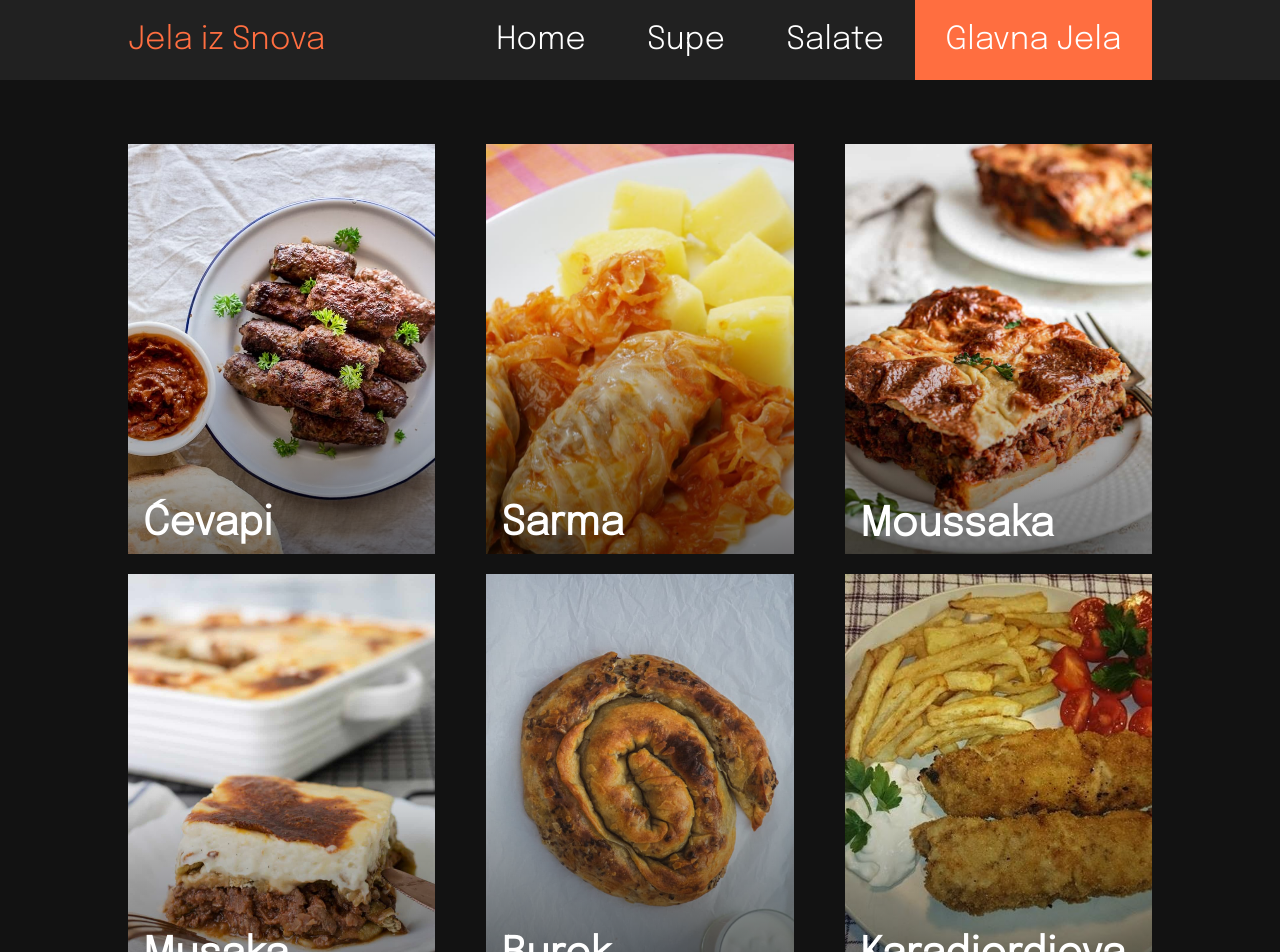
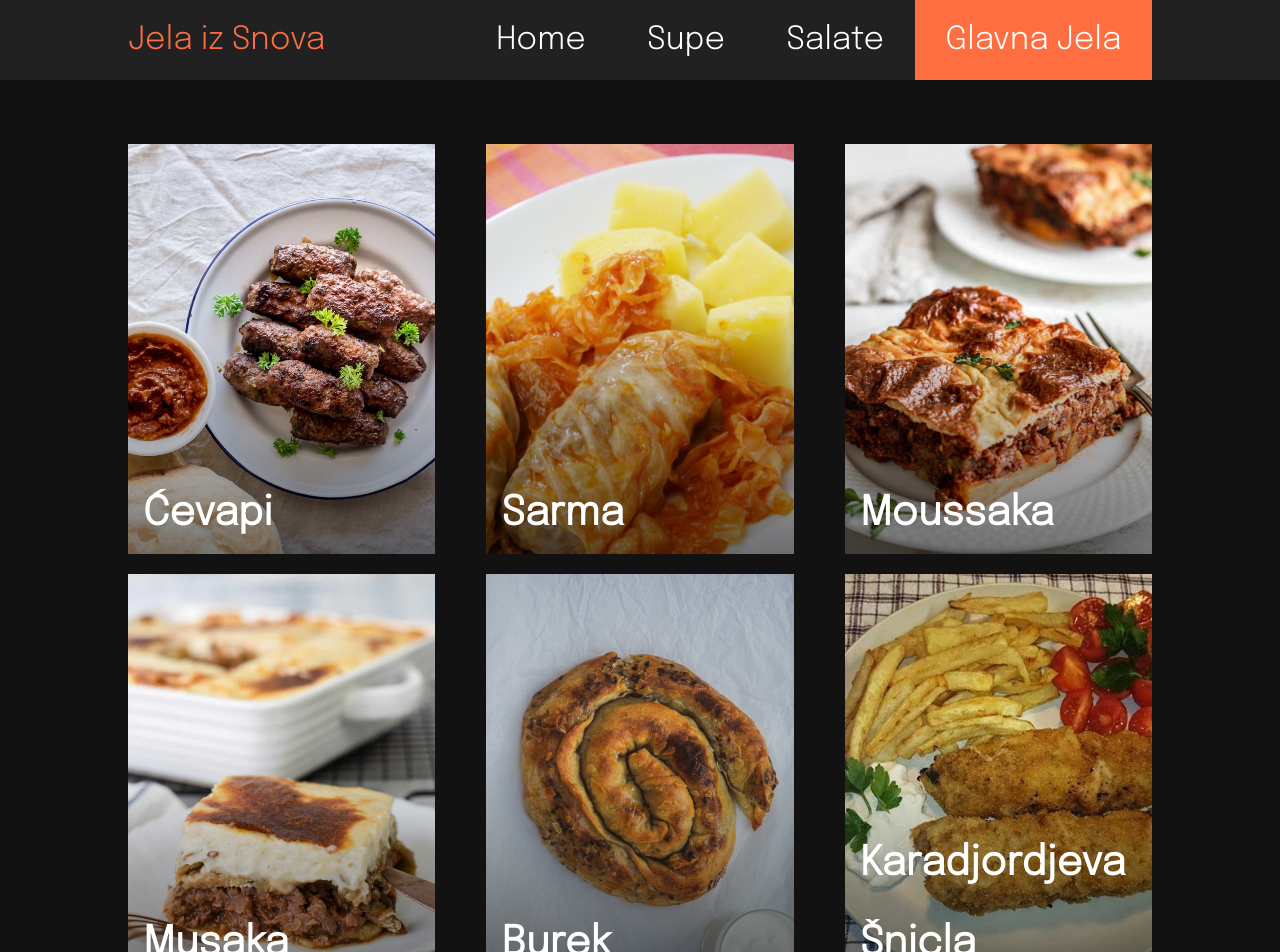
Before and after one commit to UgljesaJovina/web-domaci, a React (Create React App) app: page /glavna-jela in a window 1280 px wide. Shown: the top 952 px of the page. Built offline with nearby package versions, Linux system fonts and the light colour scheme.

Commit message:
neke izmene

```diff
--- a/src/elements/Card.tsx
+++ b/src/elements/Card.tsx
@@ -16,6 +16,7 @@ const Card: React.FC<{ card: ICard }> = ({ card }) => {
 
     return (
         <div className="card" style={{ backgroundImage: `url(${card.bgImage})` }} onClick={handleClick} >
+            <h1 className="card-name">{card.name}</h1>
             <div className="shadow"></div>
             <div className="card-content">
                 <h1>{card.name}</h1>
--- a/src/jsons/mainCourses.ts
+++ b/src/jsons/mainCourses.ts
@@ -16,7 +16,7 @@ const mainCourses: ICard[] = [
         bgImage: Cevapi,
         name: "Ćevapi",
         shortText: "Klasik Balkanske kuhinje - ćevapi sa lukom i ajvarom.",
-        prepTime: "Priprema: 30 minuta",
+        prepTime: "30 min",
         ingredients: [
             { name: "Mleveno meso (mešavina govedine i svinjetine)", amount: "500g" },
             { name: "Crni luk", amount: "1 glavica" },
@@ -33,7 +33,7 @@ const mainCourses: ICard[] = [
         bgImage: Sarma,
         name: "Sarma",
         shortText: "Tradicionalna sarma punjena mlevenim mesom i kiselim kupusom.",
-        prepTime: "Priprema: 2 sata",
+        prepTime: "2 h",
         ingredients: [
             { name: "Kiseli kupus", amount: "1 glavica" },
             { name: "Mleveno meso (mešavina govedine i svinjetine)", amount: "500g" },
@@ -52,7 +52,7 @@ const mainCourses: ICard[] = [
         bgImage: Moussaka,
         name: "Moussaka",
         shortText: "Grčka moussaka sa plazma keksom.",
-        prepTime: "Priprema: 1,5 sata",
+        prepTime: "1,5 h",
         ingredients: [
             { name: "Mleveno meso (jagnjetina ili junetina)", amount: "500g" },
             { name: "Krompir", amount: "500g" },
@@ -71,7 +71,7 @@ const mainCourses: ICard[] = [
         bgImage: Musaka,
         name: "Musaka",
         shortText: "Musaka sa mesom, krompirom i bešamel sosom.",
-        prepTime: "Priprema: 1,5 sata",
+        prepTime: "1,5 h",
         ingredients: [
             { name: "Mleveno meso (mešavina govedine i svinjetine)", amount: "500g" },
             { name: "Krompir", amount: "800g" },
@@ -90,7 +90,7 @@ const mainCourses: ICard[] = [
         bgImage: Burek,
         name: "Burek",
         shortText: "Tradicionalni burek sa sirom.",
-        prepTime: "Priprema: 1 sat",
+        prepTime: "1 h",
         ingredients: [
             { name: "Kore za pitu", amount: "500g" },
             { name: "Sir (feta)", amount: "200g" },
@@ -108,7 +108,7 @@ const mainCourses: ICard[] = [
         bgImage: Karadjordjeva,
         name: "Karadjordjeva Šnicla",
         shortText: "Šnicla punjena kajmakom i panirana.",
-        prepTime: "Priprema: 45 minuta",
+        prepTime: "45 min",
         ingredients: [
             { name: "Teleća šnicla", amount: "1 komad" },
             { name: "Kajmak", amount: "50g" },
@@ -126,7 +126,7 @@ const mainCourses: ICard[] = [
         bgImage: PohovaniKackavalj,
         name: "Pohovani Kačkavalj",
         shortText: "Pohovani kačkavalj sa tartar sosom.",
-        prepTime: "Priprema: 30 minuta",
+        prepTime: "30 min",
         ingredients: [
             { name: "Kačkavalj", amount: "200g" },
             { name: "Brašno", amount: "100g" },
@@ -144,7 +144,7 @@ const mainCourses: ICard[] = [
         bgImage: Gulas,
         name: "Gulaš",
         shortText: "Goveđi gulaš sa povrćem u bogatom sosu.",
-        prepTime: "Priprema: 2 sata",
+        prepTime: "2 h",
         ingredients: [
             { name: "Goveđi komadići mesa", amount: "500g" },
             { name: "Crni luk", amount: "1 glavica" },
@@ -162,7 +162,7 @@ const mainCourses: ICard[] = [
         bgImage: MakaroneSir,
         name: "Makarone sa Sirom",
         shortText: "Omiljeni obrok - makarone sa topljenim sirom.",
-        prepTime: "Priprema: 20 minuta",
+        prepTime: "20 min",
         ingredients: [
             { name: "Makarone", amount: "250g" },
             { name: "Topljeni sir", amount: "100g" },
--- a/src/jsons/salads.ts
+++ b/src/jsons/salads.ts
@@ -15,7 +15,7 @@ const salads: ICard[] = [
         bgImage: GrckaSalata,
         name: "Grčka Salata",
         shortText: "Osvežavajuća grčka salata sa maslinama i feta sirom.",
-        prepTime: "Priprema: 20 minuta",
+        prepTime: "20 min",
         ingredients: [
             { name: "Paradajz", amount: "2 komada" },
             { name: "Krastavac", amount: "1 komad" },
@@ -35,7 +35,7 @@ const salads: ICard[] = [
         bgImage: CezarSalata,
         name: "Cezar Salata",
         shortText: "Klasika - Cezar salata sa hrskavim piletinom.",
-        prepTime: "Priprema: 30 minuta",
+        prepTime: "30 min",
         ingredients: [
             { name: "Piletina", amount: "300g" },
             { name: "Zelena salata", amount: "1 glavica" },
@@ -54,7 +54,7 @@ const salads: ICard[] = [
         bgImage: TunaSalata,
         name: "Tuna Salata",
         shortText: "Brza i zdrava tuna salata sa povrćem.",
-        prepTime: "Priprema: 15 minuta",
+        prepTime: "15 min",
         ingredients: [
             { name: "Tuna konzerva", amount: "1 komad" },
             { name: "Paradajz", amount: "1 komad" },
@@ -73,7 +73,7 @@ const salads: ICard[] = [
         bgImage: PastaSalata,
         name: "Pasta Salata",
         shortText: "Salata sa kuvanim testeninama, povrćem i sosom od majoneza.",
-        prepTime: "Priprema: 25 minuta",
+        prepTime: "25 min",
         ingredients: [
             { name: "Testenina", amount: "250g" },
             { name: "Paradajz", amount: "2 komada" },
@@ -92,7 +92,7 @@ const salads: ICard[] = [
         bgImage: KrompirSalata,
         name: "Krompir Salata",
         shortText: "Klasika - krompir salata sa jajima i majonezom.",
-        prepTime: "Priprema: 30 minuta",
+        prepTime: "30 min",
         ingredients: [
             { name: "Krompir", amount: "500g" },
             { name: "Jaja", amount: "3 komada" },
@@ -111,7 +111,7 @@ const salads: ICard[] = [
         bgImage: SopskaSalata,
         name: "Šopska Salata",
         shortText: "Tradicionalna šopska salata sa svežim povrćem i sirevima.",
-        prepTime: "Priprema: 15 minuta",
+        prepTime: "15 min",
         ingredients: [
             { name: "Paradajz", amount: "2 komada" },
             { name: "Krastavac", amount: "1 komad" },
@@ -130,7 +130,7 @@ const salads: ICard[] = [
         bgImage: MiksSalata,
         name: "Miks Salata",
         shortText: "Raznovrsna salata sa sezonskim povrćem i susamom.",
-        prepTime: "Priprema: 20 minuta",
+        prepTime: "20 min",
         ingredients: [
             { name: "Zelena salata", amount: "1 glavica" },
             { name: "Paradajz", amount: "2 komada" },
@@ -149,7 +149,7 @@ const salads: ICard[] = [
         bgImage: MaslineFetaSalata,
         name: "Masline i Feta Salata",
         shortText: "Jednostavna i ukusna salata sa maslinama i feta sirom.",
-        prepTime: "Priprema: 15 minuta",
+        prepTime: "15 min",
         ingredients: [
             { name: "Masline", amount: "100g" },
             { name: "Feta sir", amount: "150g" },
--- a/src/styles/cardStyle.css
+++ b/src/styles/cardStyle.css
@@ -13,6 +13,11 @@
     background-size: cover;
     overflow: hidden;
     cursor: pointer;
+    transition: box-shadow 400ms;
+}
+
+.card:hover {
+    box-shadow: 5px 5px var(--border-color), -5px 5px var(--border-color), 5px -5px var(--border-color), -5px -5px var(--border-color);
 }
 
 .shadow {
@@ -23,7 +28,7 @@
 }
 
 .card-content {
-    top: calc(100% - 4rem - 5%);
+    top: 100%;
     left: 0;
     position: absolute;
     display: flex;
@@ -40,13 +45,26 @@
     margin: 0;
 }
 
+.card-name {
+    position: absolute;
+    font-size: 2.5rem;
+    width: 100%;
+    margin: 0 5%;
+    bottom: 0;
+    transition: opacity 400ms;
+}
+
 .card:hover> .card-content {
     top: 0%;
     backdrop-filter: blur(5px);
 }
 
 .card:hover> .shadow {
-    background-position-y: 100%;
+    background-position-y: 99%;
+}
+
+.card:hover> .card-name {
+    opacity: 0;
 }
 
 .card-short-text {
```
